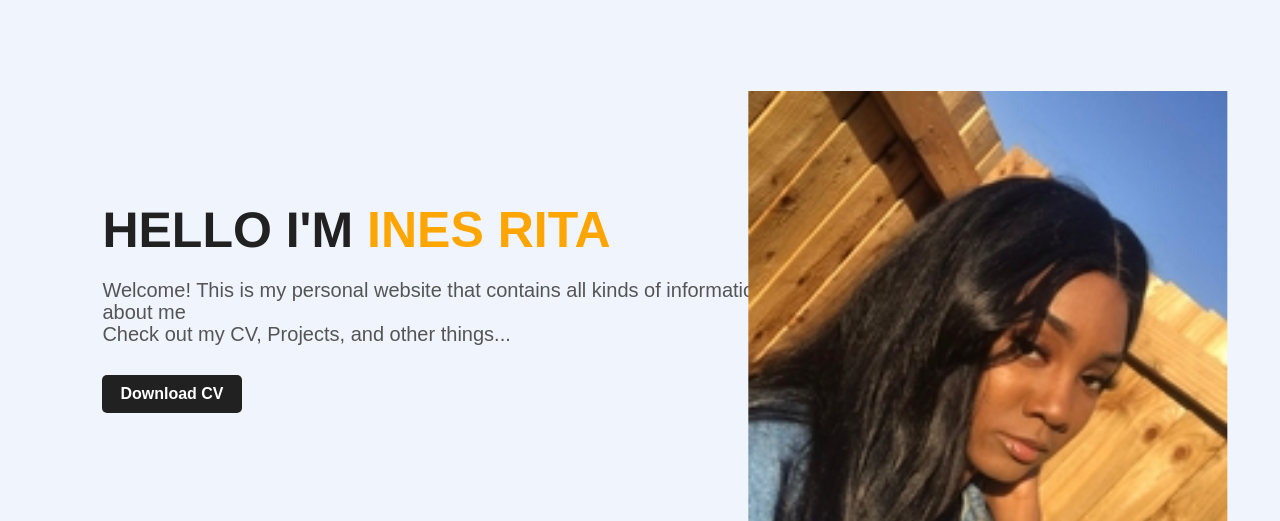
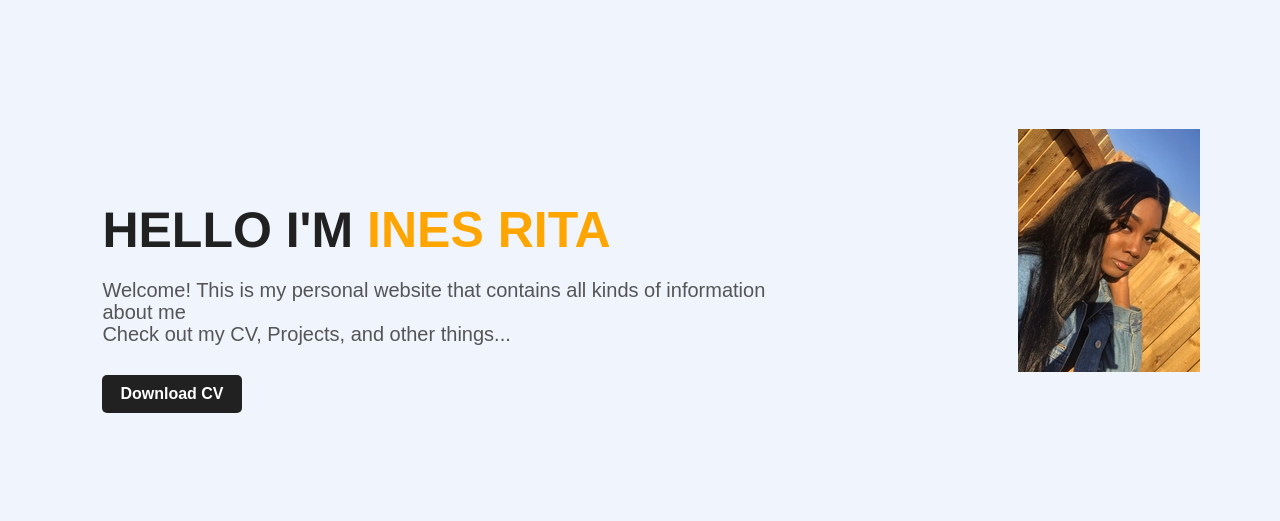
Before and after one commit to inesrit/inesrit.github.io, a plain HTML site: page index.html in a window 1280 px wide. Shown: the part 69-590 px from the top of the page. Drawn offline with Linux system fonts and the light colour scheme.

Commit message:
Update personalwebsite.css

```diff
--- a/assets/css/personalwebsite.css
+++ b/assets/css/personalwebsite.css
@@ -75,13 +75,16 @@ span{
 }
 
 .images{
-    width: 45%;
-    height: 80%;
-    position: absolute;
+    max-width: 100%;
+    height: auto;
+   /* position: absolute; */
     bottom: 0;
     left: 700px;
+	float:right;
+	margin:120px 80px 0 0;
+
 }
-
+/*
 .images img{
     height: 100%;
     position: absolute;
@@ -98,6 +101,7 @@ span{
 .images:hover .girl{
     left: 45%;
 }
+*/
 
 .social{
     margin-left: 8%;
```
